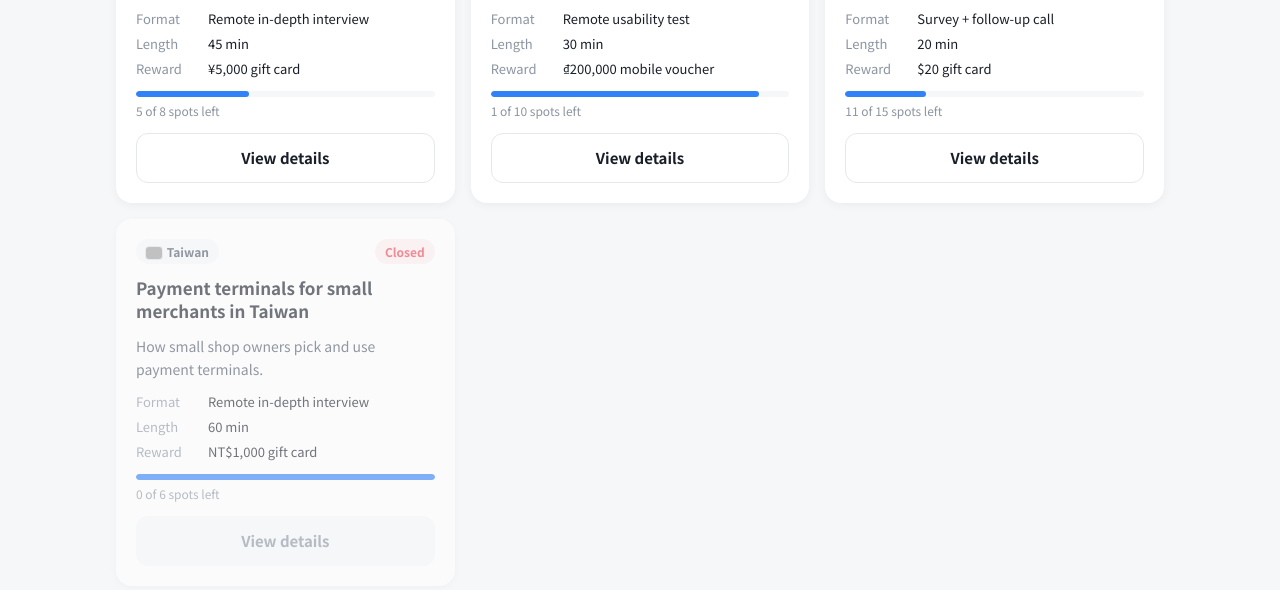
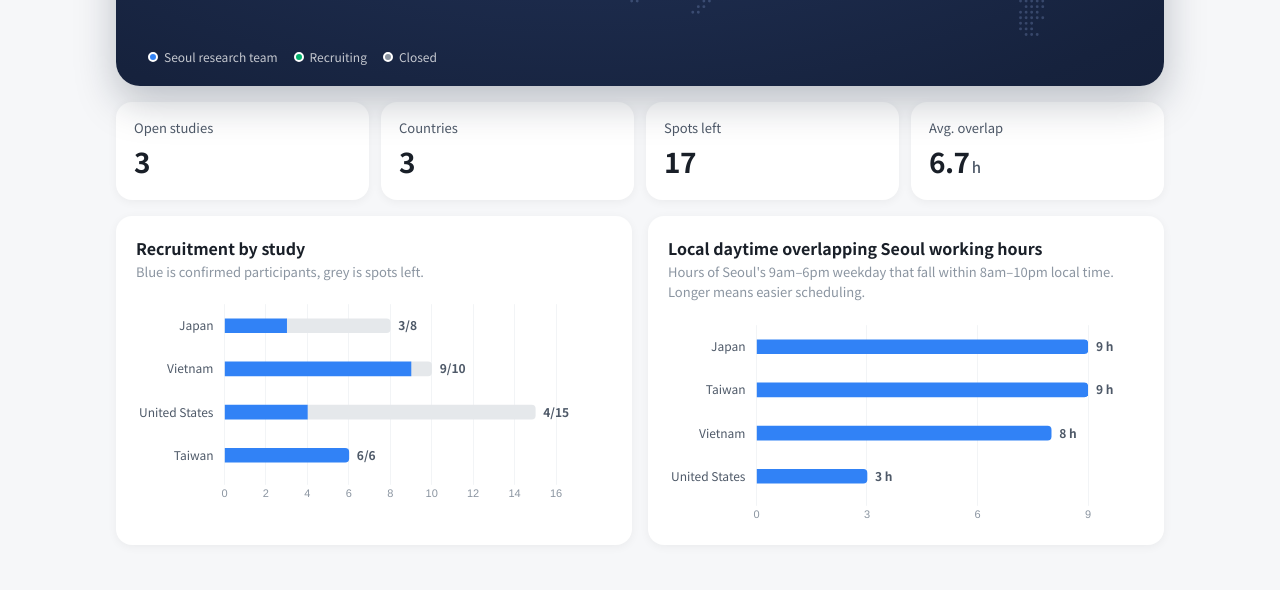
Before and after one commit to ivryxx/recruit-desk, a plain HTML site: page index.html in a window 1280 px wide. Shown: the part 1008-1598 px from the top of the page. Drawn offline with nearby package versions, Linux system fonts and the light colour scheme; grey boxes are pictures that could not be loaded.

Commit message:
feat: add world map, KPI tiles, and charts to main page

```diff
--- a/index.html
+++ b/index.html
@@ -36,6 +36,46 @@
         <div class="clock-card">
           <p class="clock-title" data-i18n="clockTitle">지금 리서치 국가는 몇 시?</p>
           <ul id="clocks" class="clock-list"></ul>
+        </div>
+      </div>
+    </section>
+
+    <!-- 전 세계 리서치 현황: 점 세계지도 + 지표 + 차트 (js/insights.js) -->
+    <section id="global" class="global">
+      <div class="container">
+        <h2 class="section-title" data-i18n="globalTitle">전 세계 리서치 현황</h2>
+        <p class="section-desc" data-i18n="globalDesc"></p>
+
+        <div class="map-card">
+          <svg id="worldMap" class="world-map" role="img" aria-labelledby="mapAria"></svg>
+          <p id="mapAria" class="sr-only" data-i18n="mapAria"></p>
+          <div id="mapTip" class="map-tip" hidden></div>
+          <ul class="map-legend">
+            <li><i class="ml ml-hub"></i><span data-i18n="mapLegendHub"></span></li>
+            <li><i class="ml ml-open"></i><span data-i18n="mapLegendOpen"></span></li>
+            <li><i class="ml ml-closed"></i><span data-i18n="mapLegendClosed"></span></li>
+          </ul>
+        </div>
+
+        <div id="kpis" class="kpi-row"></div>
+
+        <div class="chart-row">
+          <figure class="chart-card">
+            <figcaption>
+              <h3 data-i18n="chartQuotaTitle">리서치별 모집 현황</h3>
+              <p data-i18n="chartQuotaDesc"></p>
+            </figcaption>
+            <div class="chart-box"><canvas id="quotaChart"></canvas></div>
+            <div id="quotaTable" class="chart-table"></div>
+          </figure>
+          <figure class="chart-card">
+            <figcaption>
+              <h3 data-i18n="chartOverlapTitle">서울 근무시간과 겹치는 현지 활동 시간</h3>
+              <p data-i18n="chartOverlapDesc"></p>
+            </figcaption>
+            <div class="chart-box"><canvas id="overlapChart"></canvas></div>
+            <div id="overlapTable" class="chart-table"></div>
+          </figure>
         </div>
       </div>
     </section>
@@ -86,6 +126,9 @@
   <script src="./js/i18n.js"></script>
   <script src="./js/data.js"></script>
   <script src="./js/ui.js"></script>
+  <script src="./js/worldmap-data.js"></script>
+  <script src="https://cdn.jsdelivr.net/npm/chart.js@4.4.1/dist/chart.umd.min.js"></script>
   <script src="./js/main.js"></script>
+  <script src="./js/insights.js"></script>
 </body>
 </html>
--- /dev/null
+++ b/js/insights.js
@@ -0,0 +1,396 @@
+/* insights.js — 메인 화면 '전 세계 리서치 현황'
+ *  1) 점으로 그린 세계지도 (SVG): 서울에서 각 리서치 국가로 이어지는 곡선, 마커, 툴팁
+ *  2) 핵심 지표 4개 (숫자가 올라가는 애니메이션)
+ *  3) 차트 2개 (Chart.js): 리서치별 모집 현황, 서울 근무시간과 겹치는 현지 시간
+ * 지도 육지 데이터는 worldmap-data.js (Natural Earth 기반, 미리 계산해 둔 점 격자)
+ */
+
+const GEO = {                      // [경도, 위도] — 마커 위치
+  KR: [126.98, 37.57],             // 서울
+  JP: [139.69, 35.69],             // 도쿄
+  VN: [106.66, 10.76],             // 호찌민
+  US: [-74.0, 40.71],              // 뉴욕
+  TW: [121.56, 25.03]              // 타이베이
+};
+// 이름표 위치: [정렬, x, y] — 동아시아에 마커가 몰려 있어 서로 겹치지 않게 방향을 나눈다
+const LABEL_POS = {
+  JP: ["start", 16, 7],
+  TW: ["start", 16, 9],
+  VN: ["end", -16, 7],
+  US: ["middle", 0, -20],
+  HUB: ["end", -18, -10]
+};
+const WORK_KST = { start: 9 * 60, end: 18 * 60 };
+const AWAKE_LOCAL = { start: 8 * 60, end: 22 * 60 };
+const CELL = 10;                   // 격자 한 칸 = SVG 10단위
+const CHART_BLUE = "#3182f6";      // dataviz 검증 통과 (명도·채도·대비)
+const TRACK_GRAY = "#e5e8eb";
+
+let charts = [];
+
+/* ---------- 좌표 변환 (태평양 중심 정거원통도법) ---------- */
+function project([lon, lat]) {
+  const { step, lon0, latTop } = WORLD_DOTS;
+  const dx = (((lon - lon0) % 360) + 360) % 360;
+  return [(dx / step) * CELL + CELL / 2, ((latTop - lat) / step) * CELL + CELL / 2];
+}
+
+/* 나라별 요약: 모집 중 리서치 수, 시간대 */
+function countrySummary() {
+  const map = new Map();
+  STUDIES.forEach((s) => {
+    const c = map.get(s.country) || { code: s.country, flag: s.flag, tz: s.tz, name: s.countryName, open: 0, total: 0 };
+    c.total++;
+    if (s.status === "open" && s.filled < s.quota) c.open++;
+    map.set(s.country, c);
+  });
+  return [...map.values()];
+}
+
+/* ---------- 1. 세계지도 ---------- */
+function labelSVG(code, text) {
+  const [anchor, x, y] = LABEL_POS[code] || ["middle", 0, -18];
+  return `<text class="mk-label" text-anchor="${anchor}" x="${x}" y="${y}">${esc(text)}</text>`;
+}
+
+function renderMap() {
+  const svg = document.getElementById("worldMap");
+  const W = WORLD_DOTS.cols * CELL;
+  const H = WORLD_DOTS.rows * CELL;
+  svg.setAttribute("viewBox", `0 0 ${W} ${H}`);
+
+  // 육지 점: 원 수천 개 대신 path 하나로 그려 가볍게 만든다
+  let d = "";
+  WORLD_DOTS.grid.forEach((row, r) => {
+    for (let c = 0; c < row.length; c++) {
+      if (row[c] === "1") {
+        const x = c * CELL + CELL / 2;
+        const y = r * CELL + CELL / 2;
+        d += `M${x - 2.6},${y}a2.6,2.6 0 1,0 5.2,0a2.6,2.6 0 1,0 -5.2,0`;
+      }
+    }
+  });
+
+  const hub = project(GEO.KR);
+  const countries = countrySummary();
+
+  // 서울 → 각 나라 곡선 (거리에 비례해 위로 휘게)
+  const arcs = countries.map((c, i) => {
+    const [x, y] = project(GEO[c.code]);
+    const mx = (hub[0] + x) / 2;
+    const my = (hub[1] + y) / 2 - Math.hypot(x - hub[0], y - hub[1]) * 0.35;
+    const path = `M${hub[0]},${hub[1]} Q${mx},${my} ${x},${y}`;
+    const live = c.open > 0;
+    return `
+      <path class="arc${live ? "" : " is-closed"}" d="${path}" style="--i:${i}"/>
+      ${live ? `<circle class="comet" r="4"><animateMotion dur="${2.6 + i * 0.4}s" repeatCount="indefinite" path="${path}"/></circle>` : ""}`;
+  }).join("");
+
+  const markers = countries.map((c) => {
+    const [x, y] = project(GEO[c.code]);
+    const live = c.open > 0;
+    return `
+      <g class="mk${live ? " is-open" : " is-closed"}" data-country="${c.code}" transform="translate(${x},${y})"
+         tabindex="0" role="button" aria-label="${esc(loc(c.name))}">
+        ${live ? `<circle class="mk-pulse" r="9"/>` : ""}
+        <circle class="mk-hit" r="26"/>
+        <circle class="mk-core" r="9"/>
+        ${labelSVG(c.code, loc(c.name))}
+      </g>`;
+  }).join("");
+
+  svg.innerHTML = `
+    <defs>
+      <radialGradient id="hubGlow"><stop offset="0" stop-color="#6ea8ff" stop-opacity=".55"/><stop offset="1" stop-color="#6ea8ff" stop-opacity="0"/></radialGradient>
+    </defs>
+    <path class="land" d="${d}"/>
+    <circle cx="${hub[0]}" cy="${hub[1]}" r="60" fill="url(#hubGlow)"/>
+    ${arcs}
+    ${markers}
+    <g class="mk mk-hub" transform="translate(${hub[0]},${hub[1]})">
+      <circle class="mk-core" r="10"/>
+      ${labelSVG("HUB", t("hubName"))}
+    </g>`;
+}
+
+/* 마커 툴팁 */
+function localTime(tz) {
+  return new Intl.DateTimeFormat(currentLang === "ko" ? "ko-KR" : "en-US",
+    { timeZone: tz, hour: "2-digit", minute: "2-digit" }).format(new Date());
+}
+
+function showTip(g) {
+  const c = countrySummary().find((x) => x.code === g.dataset.country);
+  if (!c) return;
+  const tip = document.getElementById("mapTip");
+  tip.innerHTML = `
+    <p class="tip-head">${flagImg(c.flag)} <b>${esc(loc(c.name))}</b></p>
+    <p class="tip-line">🕒 ${esc(fmt("tipLocal", { time: localTime(c.tz) }))}</p>
+    <p class="tip-line ${c.open ? "tip-open" : "tip-closed"}">${c.open ? fmt("tipOpen", { n: c.open }) : t("tipClosed")}</p>
+    ${c.open ? `<p class="tip-cta">${t("tipCta")}</p>` : ""}`;
+  tip.hidden = false;
+
+  // 마커 위쪽에 띄우되, 카드 밖으로 나가지 않게
+  const card = tip.parentElement.getBoundingClientRect();
+  const m = g.querySelector(".mk-core").getBoundingClientRect();
+  const x = m.left + m.width / 2 - card.left;
+  const y = m.top - card.top;
+  const left = Math.min(Math.max(x - tip.offsetWidth / 2, 8), card.width - tip.offsetWidth - 8);
+  tip.style.left = `${left}px`;
+  tip.style.top = `${Math.max(y - tip.offsetHeight - 12, 8)}px`;
+}
+
+function hideTip() {
+  document.getElementById("mapTip").hidden = true;
+}
+
+/* 마커를 누르면 아래 목록을 그 나라로 필터 (main.js 의 함수 사용) */
+function goCountry(code) {
+  const c = countrySummary().find((x) => x.code === code);
+  if (!c || !c.open) return;
+  activeCountry = code;
+  renderFilters();
+  renderStudies();
+  document.getElementById("studies").scrollIntoView({ behavior: "smooth" });
+}
+
+/* ---------- 2. 핵심 지표 ---------- */
+function overlapHours(tz) {
+  // 다음 평일 서울 9~18시를 15분 단위로 훑으며, 현지 8~22시에 들어가는 시간을 센다
+  const kstNow = new Date(Date.now() + 9 * 3600e3);
+  let day = 1;
+  while ([0, 6].includes(new Date(Date.UTC(kstNow.getUTCFullYear(), kstNow.getUTCMonth(), kstNow.getUTCDate() + day)).getUTCDay())) day++;
+  const base = Date.UTC(kstNow.getUTCFullYear(), kstNow.getUTCMonth(), kstNow.getUTCDate() + day) - 9 * 3600e3;
+  const f = new Intl.DateTimeFormat("en-GB", { timeZone: tz, hour: "2-digit", minute: "2-digit", hourCycle: "h23" });
+  let inside = 0;
+  let first = null;
+  let last = null;
+  for (let m = WORK_KST.start; m < WORK_KST.end; m += 15) {
+    const ts = base + m * 60000;
+    const p = {};
+    f.formatToParts(ts).forEach((x) => { p[x.type] = x.value; });
+    const local = (Number(p.hour) % 24) * 60 + Number(p.minute);
+    if (local >= AWAKE_LOCAL.start && local < AWAKE_LOCAL.end) {
+      inside += 15;
+      if (first === null) first = ts;
+      last = ts + 15 * 60000;
+    }
+  }
+  return { hours: inside / 60, first, last };
+}
+
+function renderKpis() {
+  const open = STUDIES.filter((s) => s.status === "open" && s.filled < s.quota);
+  const countries = new Set(open.map((s) => s.country));
+  const seats = open.reduce((sum, s) => sum + (s.quota - s.filled), 0);
+  const overlaps = [...countries].map((code) => overlapHours(open.find((s) => s.country === code).tz).hours);
+  const avg = overlaps.length ? overlaps.reduce((a, b) => a + b, 0) / overlaps.length : 0;
+
+  const tiles = [
+    { key: "kpiOpen", value: open.length, unit: "unitStudies", dec: 0 },
+    { key: "kpiCountries", value: countries.size, unit: "unitCountries", dec: 0 },
+    { key: "kpiSeats", value: seats, unit: "unitPeople", dec: 0 },
+    { key: "kpiOverlap", value: avg, unit: "unitHours", dec: 1 }
+  ];
+  document.getElementById("kpis").innerHTML = tiles.map((k) => `
+    <div class="kpi">
+      <p class="kpi-label">${t(k.key)}</p>
+      <p class="kpi-value"><span data-count="${k.value}" data-dec="${k.dec}">${k.value.toFixed(k.dec)}</span><small>${t(k.unit)}</small></p>
+    </div>`).join("");
+}
+
+/* 화면에 보일 때 숫자가 0부터 올라가는 효과 */
+function countUp(root) {
+  const reduce = window.matchMedia("(prefers-reduced-motion: reduce)").matches;
+  root.querySelectorAll("[data-count]").forEach((el) => {
+    const end = Number(el.dataset.count);
+    const dec = Number(el.dataset.dec);
+    if (reduce) return;
+    const t0 = performance.now();
+    const tick = (now) => {
+      const p = Math.min(1, (now - t0) / 900);
+      el.textContent = (end * (1 - Math.pow(1 - p, 3))).toFixed(dec);
+      if (p < 1) requestAnimationFrame(tick);
+    };
+    requestAnimationFrame(tick);
+  });
+}
+
+/* ---------- 3. 차트 ---------- */
+/* 막대 끝에 값 글자를 직접 쓰는 작은 플러그인 (값마다 다 쓰지 않고 막대 하나당 하나) */
+const endLabels = {
+  id: "endLabels",
+  afterDatasetsDraw(chart, _args, opts) {
+    const { ctx } = chart;
+    const meta = chart.getDatasetMeta(opts.datasetIndex ?? chart.data.datasets.length - 1);
+    ctx.save();
+    ctx.font = "600 12px 'Noto Sans KR', sans-serif";
+    ctx.fillStyle = "#4e5968";
+    ctx.textBaseline = "middle";
+    meta.data.forEach((bar, i) => ctx.fillText(opts.text(i), bar.x + 8, bar.y));
+    ctx.restore();
+  }
+};
+
+function baseOptions() {
+  return {
+    indexAxis: "y",
+    responsive: true,
+    maintainAspectRatio: false,
+    animation: { duration: 900, easing: "easeOutCubic" },
+    layout: { padding: { right: 56 } },
+    plugins: {
+      legend: { display: false },
+      tooltip: {
+        backgroundColor: "#191f28",
+        padding: 10,
+        cornerRadius: 8,
+        displayColors: false,
+        titleFont: { family: "'Noto Sans KR', sans-serif", weight: "700" },
+        bodyFont: { family: "'Noto Sans KR', sans-serif" }
+      }
+    },
+    scales: {
+      x: {
+        grid: { color: "#f2f4f6" },
+        border: { display: false },
+        ticks: { color: "#8b95a1", font: { size: 11 } }
+      },
+      y: {
+        grid: { display: false },
+        border: { display: false },
+        ticks: { color: "#4e5968", font: { size: 12, family: "'Noto Sans KR', sans-serif" } }
+      }
+    }
+  };
+}
+
+function shortTitle(s) {
+  return loc(s.countryName);          // 축 이름은 짧게 (전체 제목은 툴팁에)
+}
+
+function renderCharts() {
+  charts.forEach((c) => c.destroy());
+  charts = [];
+
+  // 데이터
+  const studies = [...STUDIES];
+  const overlapRows = countrySummary()
+    .map((c) => ({ ...c, ...overlapHours(c.tz) }))
+    .sort((a, b) => b.hours - a.hours);
+  const rangeText = (r, tz) => {
+    if (r.first === null) return "—";
+    const f = new Intl.DateTimeFormat(currentLang === "ko" ? "ko-KR" : "en-US", { timeZone: tz, hour: "2-digit", minute: "2-digit" });
+    return fmt("localRangeFmt", { a: f.format(r.first), b: f.format(r.last) });
+  };
+
+  // 표 (차트를 못 그리는 환경이나 화면 낭독기용)
+  document.getElementById("quotaTable").innerHTML = `
+    <table><thead><tr><th>${t("colStudy")}</th><th>${t("colFilled")}</th><th>${t("colQuota")}</th></tr></thead>
+    <tbody>${studies.map((s) => `<tr><td>${esc(loc(s.title))}</td><td>${s.filled}</td><td>${s.quota}</td></tr>`).join("")}</tbody></table>`;
+  document.getElementById("overlapTable").innerHTML = `
+    <table><thead><tr><th>${t("colCountry")}</th><th>${t("colHours")}</th><th>${t("colRange")}</th></tr></thead>
+    <tbody>${overlapRows.map((r) => `<tr><td>${esc(loc(r.name))}</td><td>${r.hours}</td><td>${esc(rangeText(r, r.tz))}</td></tr>`).join("")}</tbody></table>`;
+
+  if (!window.Chart) {                      // CDN 을 못 불러오면 표를 보여준다
+    document.querySelectorAll(".chart-box").forEach((b) => { b.hidden = true; });
+    document.querySelectorAll(".chart-table").forEach((b) => b.classList.add("is-visible"));
+    return;
+  }
+
+  // 차트 1: 리서치별 모집 현황 (확정 인원 + 남은 자리를 회색 트랙으로)
+  const q = baseOptions();
+  q.scales.x.stacked = true;
+  q.scales.y.stacked = true;
+  q.scales.x.ticks.precision = 0;
+  q.plugins.endLabels = { datasetIndex: 1, text: (i) => `${studies[i].filled}/${studies[i].quota}` };
+  q.plugins.tooltip.filter = (item) => item.datasetIndex === 0;
+  q.plugins.tooltip.callbacks = {
+    title: (items) => loc(studies[items[0].dataIndex].title),
+    label: (item) => {
+      const s = studies[item.dataIndex];
+      return [loc(s.method),
+        `${fmt("tipFilled", { n: s.filled })} · ${fmt("tipQuota", { n: s.quota })} (${Math.round((s.filled / s.quota) * 100)}%)`];
+    }
+  };
+  charts.push(new Chart(document.getElementById("quotaChart"), {
+    type: "bar",
+    data: {
+      labels: studies.map(shortTitle),
+      datasets: [
+        { data: studies.map((s) => s.filled), backgroundColor: CHART_BLUE, borderRadius: 4, borderSkipped: "start", barThickness: 14 },
+        { data: studies.map((s) => s.quota - s.filled), backgroundColor: TRACK_GRAY, borderRadius: 4, borderSkipped: "start", barThickness: 14 }
+      ]
+    },
+    options: q,
+    plugins: [endLabels]
+  }));
+
+  // 차트 2: 서울 평일 9~18시 중 현지 8~22시와 겹치는 시간
+  const o = baseOptions();
+  o.scales.x.max = 9;
+  o.scales.x.ticks.stepSize = 3;
+  o.plugins.endLabels = { datasetIndex: 0, text: (i) => fmt("hoursFmt", { n: overlapRows[i].hours }) };
+  o.plugins.tooltip.callbacks = {
+    title: (items) => loc(overlapRows[items[0].dataIndex].name),
+    label: (item) => {
+      const r = overlapRows[item.dataIndex];
+      return [fmt("hoursFmt", { n: r.hours }), rangeText(r, r.tz)];
+    }
+  };
+  charts.push(new Chart(document.getElementById("overlapChart"), {
+    type: "bar",
+    data: {
+      labels: overlapRows.map((r) => loc(r.name)),
+      datasets: [{ data: overlapRows.map((r) => r.hours), backgroundColor: CHART_BLUE, borderRadius: 4, borderSkipped: "start", barThickness: 14 }]
+    },
+    options: o,
+    plugins: [endLabels]
+  }));
+}
+
+/* ---------- 시작 ---------- */
+function renderInsights() {
+  renderMap();
+  renderKpis();
+  renderCharts();
+}
+
+document.addEventListener("DOMContentLoaded", () => {
+  renderInsights();
+
+  // 지표 숫자 애니메이션은 화면에 들어올 때 한 번
+  const kpis = document.getElementById("kpis");
+  if ("IntersectionObserver" in window) {
+    const io = new IntersectionObserver((entries) => {
+      if (entries.some((e) => e.isIntersecting)) { countUp(kpis); io.disconnect(); }
+    }, { threshold: 0.4 });
+    io.observe(kpis);
+  }
+
+  // 지도 마커: 마우스를 올리면 툴팁, 누르면 목록 필터
+  const svg = document.getElementById("worldMap");
+  svg.addEventListener("mouseover", (e) => {
+    const g = e.target.closest(".mk[data-country]");
+    g ? showTip(g) : hideTip();
+  });
+  svg.addEventListener("mouseleave", hideTip);
+  svg.addEventListener("click", (e) => {
+    const g = e.target.closest(".mk[data-country]");
+    if (g) goCountry(g.dataset.country);
+  });
+  svg.addEventListener("focusin", (e) => {
+    const g = e.target.closest(".mk[data-country]");
+    if (g) showTip(g);
+  });
+  svg.addEventListener("keydown", (e) => {
+    const g = e.target.closest(".mk[data-country]");
+    if (g && (e.key === "Enter" || e.key === " ")) { e.preventDefault(); goCountry(g.dataset.country); }
+  });
+});
+
+document.addEventListener("langchange", () => {
+  hideTip();
+  renderInsights();
+  countUp(document.getElementById("kpis"));
+});
```
